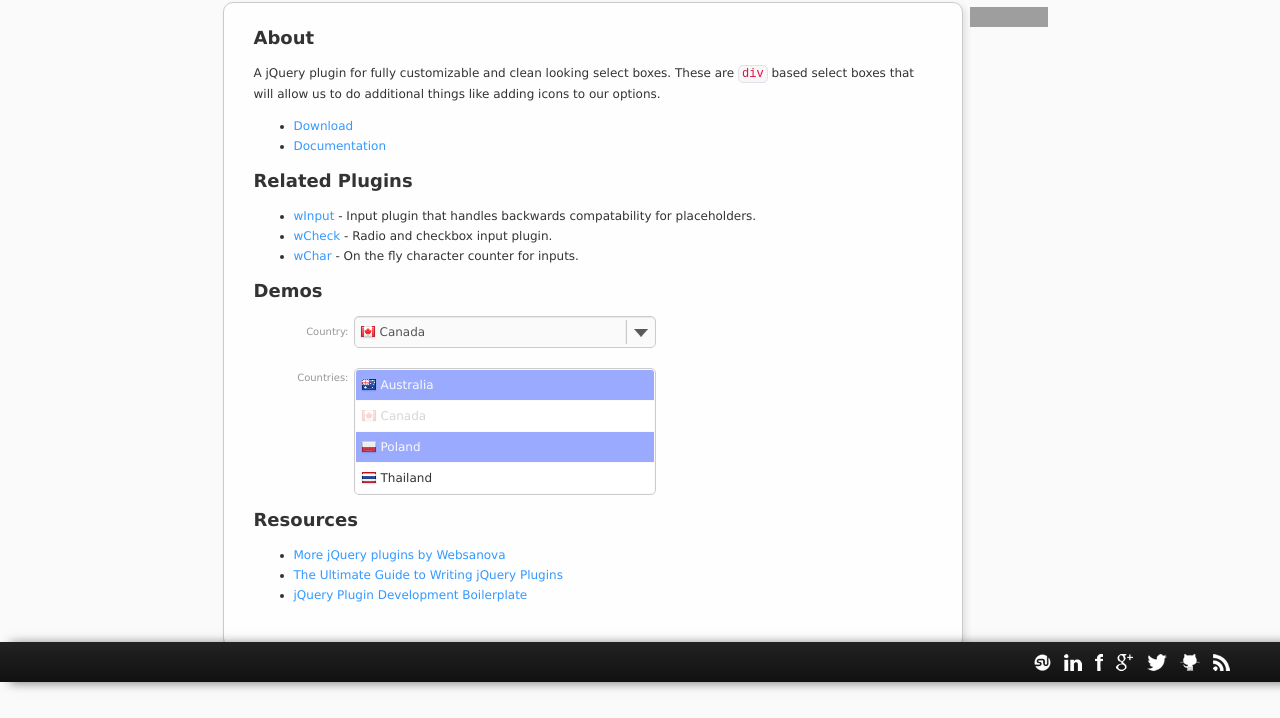
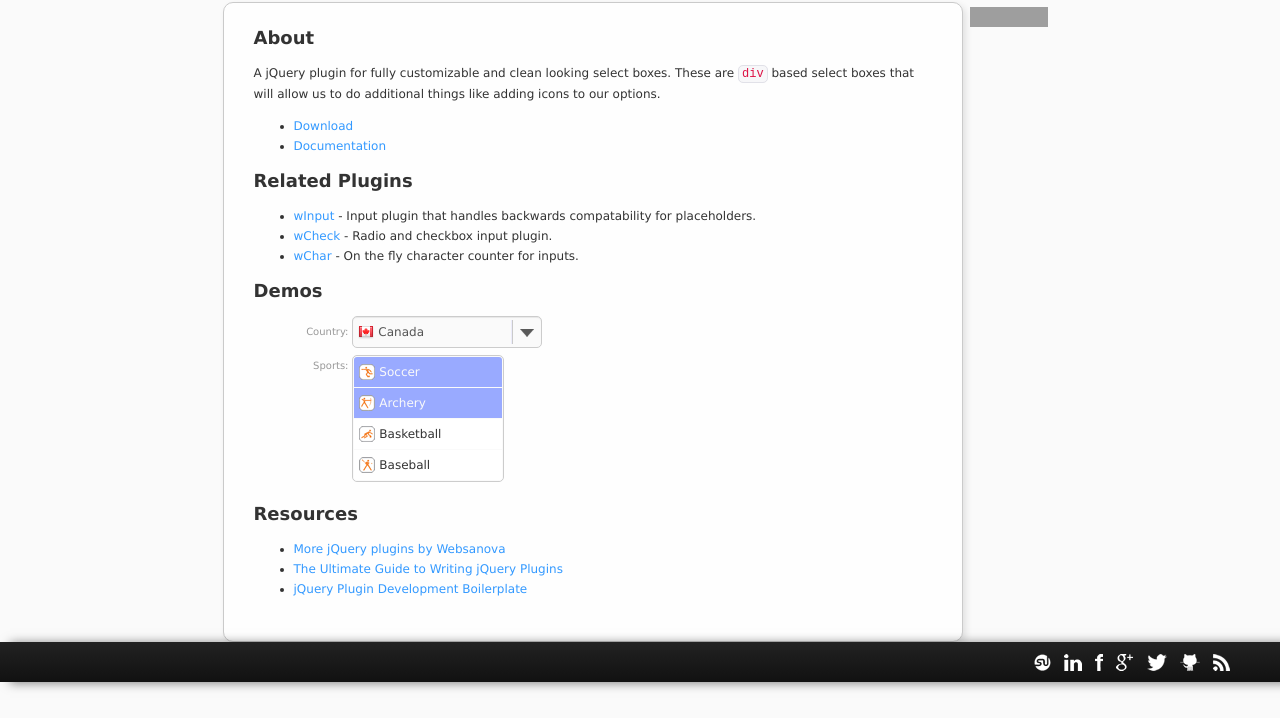
Before and after one commit to maybehowe/wSelect, a plain HTML site: page index.html in a window 1280 px wide. Shown: the part 118-836 px from the top of the page. Drawn offline with Linux system fonts and the light colour scheme; grey boxes are pictures that could not be loaded.

Commit message:
Updated labels

```diff
--- a/index.html
+++ b/index.html
@@ -54,24 +54,33 @@
                 <script type="text/javascript" src="./wSelect.js"></script>
                 <link rel="Stylesheet" type="text/css" href="./wSelect.css" />
 
-                <select id="demo" data-label="Country:">
+                <label class="wLabel-left">Country:</label>
+                <select id="demo">
                     <option value="">Select a Country</option>
                     <option value="AU" data-icon="./img/AU.png">Australia</option>
                     <option value="CA" data-icon="./img/CA.png" disabled="disabled">Canada</option>
                     <option value="PL" data-icon="./img/PL.png">Poland</option>
                     <option value="TH" data-icon="./img/TH.png">Thailand</option>
-                    <option value="UK" data-icon="./img/UK.png">England (United Kingdom kjf kdjd kfdjf dkljs lfjs lfkj fkdsf jsdlkjs adlfkadjslfkds ajflkadj dlasf kalfsadkj)</option>
+                    <option value="UK" data-icon="./img/UK.png">England (United Kingdom)</option>
                 </select>
 
-                <br/><br/>
+                <br/>
 
-                <select id="demo-multi" multiple="multiple" size="4" data-label="Countries:">
-                    <option value="AU" data-icon="./img/AU.png">Australia</option>
-                    <option value="CA" data-icon="./img/CA.png" disabled="disabled">Canada</option>
-                    <option value="PL" data-icon="./img/PL.png" selected="selected">Poland</option>
-                    <option value="TH" data-icon="./img/TH.png" selected="selected">Thailand</option>
-                    <option value="UK" data-icon="./img/UK.png">England (United Kingdomlfsdjf lkfjs lksdj lfsdakj )</option>
+                <label class="wLabel-left-top">Sports:</label>
+                <select id="demo-multi" multiple="multiple">
+                    <option value="soccer" data-icon="./img/soccer.png">Soccer</option>
+                    <option value="archery" data-icon="./img/archery.png">Archery</option>
+                    <option value="basketball" data-icon="./img/basketball.png">Basketball</option>
+                    <option value="baseball" data-icon="./img/baseball.png">Baseball</option>
+                    <option value="curling" data-icon="./img/curling.png">Curling</option>
+                    <option value="veolleyball" data-icon="./img/volleyball.png">Volleyball</option>
                 </select>
+
+                <style>
+                    .wSelect-multiple {
+                        width: 150px;
+                    }
+                </style>
 
                 <script type="text/javascript">
                     $('select').wSelect();
@@ -85,7 +94,7 @@
                     $('#demo').append('<option value="US" data-icon="./img/US.png">United States of America</option>').wSelect('reset');
                     $('#demo').val('CA').change();
 
-                    $('#demo-multi').val(['AU', 'PL']).change();
+                    $('#demo-multi').val(['soccer', 'archery']).change();
                 </script>
             </div>
 
--- a/wSelect.css
+++ b/wSelect.css
@@ -81,21 +81,6 @@
 .wSelect-option-icon {
 	padding-left: 20px;
 }
-.wLabel-left {
-    display: inline-block;
-    *display: inline;
-    zoom: 1;
-    vertical-align: middle;
-    margin: 0 5px 0px 0;
-    text-align: right;
-}
-.wLabel-left.wLabel-multiple {
-    vertical-align: top;
-}
-.wLabel-top {
-    display: block;
-    margin-left: 3px;
-}
 
 /***********************************
  * Theme - classic
@@ -109,6 +94,7 @@
 	line-height: 20px;
 	min-width: 100px;
 	max-width: 300px;
+	margin-bottom: 7px;
 	box-shadow: inset 0 1px 1px rgba(0, 0, 0, 0.075);
 	-moz-box-shadow: inset 0 1px 1px rgba(0, 0, 0, 0.075);
     -webkit-box-shadow: inset 0 1px 1px rgba(0, 0, 0, 0.075);
@@ -156,13 +142,31 @@
 	color: #FAFAFA;
 }
 
-/*** label ***/
-.wLabel-theme-classic {
-    width: 70px;
+/***********************************
+ * Labels
+ ***********************************/
+.wLabel-top,
+.wLabel-left,
+.wLabel-left-top {
+    display: inline-block;
+    *display: inline;
+    zoom: 1;
+    vertical-align: middle;
+    margin-bottom: 7px;
     font-size: 10px;
+    line-height: 16px;
     color: #999;
 }
-.wLabel-theme-classic.wLabel-hover,
-.wLabel-theme-classic.wLabel-active {
-    color: rgb(82, 168, 236);
+.wLabel-left,
+.wLabel-left-top {
+    width: 70px;
+    text-align: right;
 }
+.wLabel-top {
+    display: block;
+    margin: 0 0 0 3px;
+}
+.wLabel-left-top {
+    vertical-align: top;
+    margin-top: 3px;
+}
--- a/wSelect.jquery.json
+++ b/wSelect.jquery.json
@@ -10,7 +10,7 @@
     "selectbox",
     "select box"
   ],
-  "version": "1.0.0",
+  "version": "1.1.0",
   "author": {
     "name": "Websanova",
     "email": "rob@websanova.com",
--- a/wSelect.js
+++ b/wSelect.js
@@ -8,7 +8,7 @@
  * @license         This websanova wSelect jQuery plug-in is dual licensed under the MIT and GPL licenses.
  * @link            http://www.websanova.com
  * @github          http://github.com/websanova/wSelect
- * @version         Version 1.0.0
+ * @version         Version 1.1.0
  *
  ******************************************/
 
@@ -33,7 +33,6 @@
             if (!this.$select) {
                 var _self = this;
 
-                this.createLabel();
                 this.$select = $('<div class="wSelect"><div class="wSelect-arrow"></div></div>');
                 this.$optionsHolder = $('<div class="wSelect-options-holder"></div>');
                 this.$options = $('<div class="wSelect-options"></div>');
@@ -95,20 +94,6 @@
             return this.$select;
         },
 
-        createLabel: function() {
-            var text = this.$el.attr('data-label');
-
-            if (text && text !== '') {
-                var id = this.$el.attr('id') || Math.random() * 100;
-
-                this.$el.attr('id', id);
-                this.$label = $('<label for="' + id + '" class="wLabel wLabel-theme-' + this.options.theme + (this.multiple?' wLabel-multiple':'') + ' wLabel-' + this.options.labelPosition + '"></label>');
-
-                this.setLabel(text);
-                this.$el.before(this.$label);
-            }
-        },
-
         reset: function() {
             var _self = this;
 
@@ -154,9 +139,6 @@
             className = className || 'active';
 
             if (this.options.highlight) {
-                if (this.$label) {
-                    this.$label.addClass('wLabel-' + className);
-                }
                 this.$select.addClass('wSelect-' + className);
             }
         },
@@ -165,9 +147,6 @@
             className = className || 'active';
 
             if (this.options.highlight) {
-                if (this.$label) {
-                    this.$label.removeClass('wLabel-' + className);
-                }
                 this.$select.removeClass('wSelect-' + className);
             }
         },
@@ -175,10 +154,6 @@
         setTheme: function(theme) {
             this.$select.attr('class', this.$select.attr('class').replace(/wSelect-theme-.+\s|wSelect-theme-.+$/, ''));
             this.$select.addClass('wSelect-theme-' + theme);
-        },
-
-        setLabel: function(text) {
-            this.$label.html(text);
         },
 
         setSize: function(size) {
@@ -384,7 +359,6 @@
     $.fn.wSelect.defaults = {
         theme: 'classic',         // theme
         size: '4',                // default number of options to display (overwrite with `size` attr on `select` element)
-        labelPosition: 'left',    // set position for label (left,top)
         highlight: true           // highlight fields when selected
     };
 
```
Also changed, not shown: README.md, img/archery.png (added), img/baseball.png (added), img/basketball.png (added), img/curling.png (added), img/skiing.png (added), img/soccer.png (added), img/volleyball.png (added).
